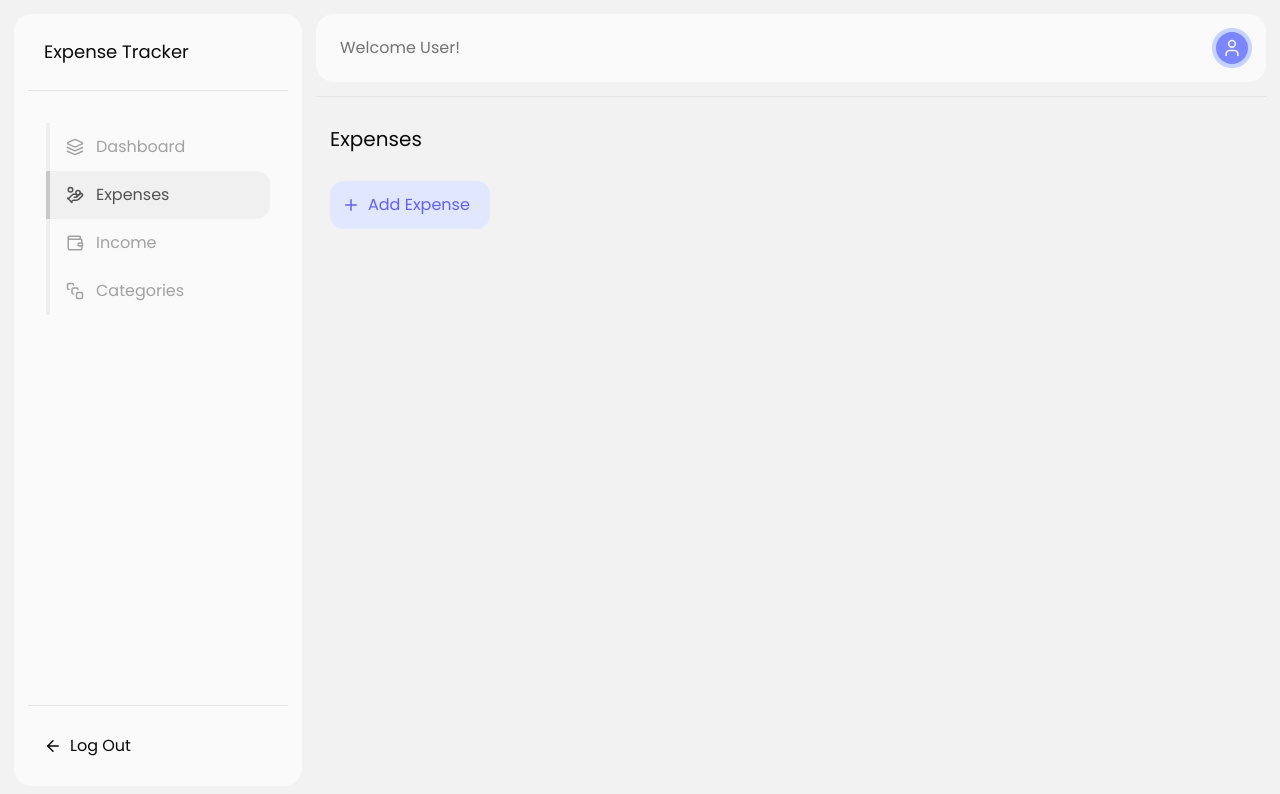
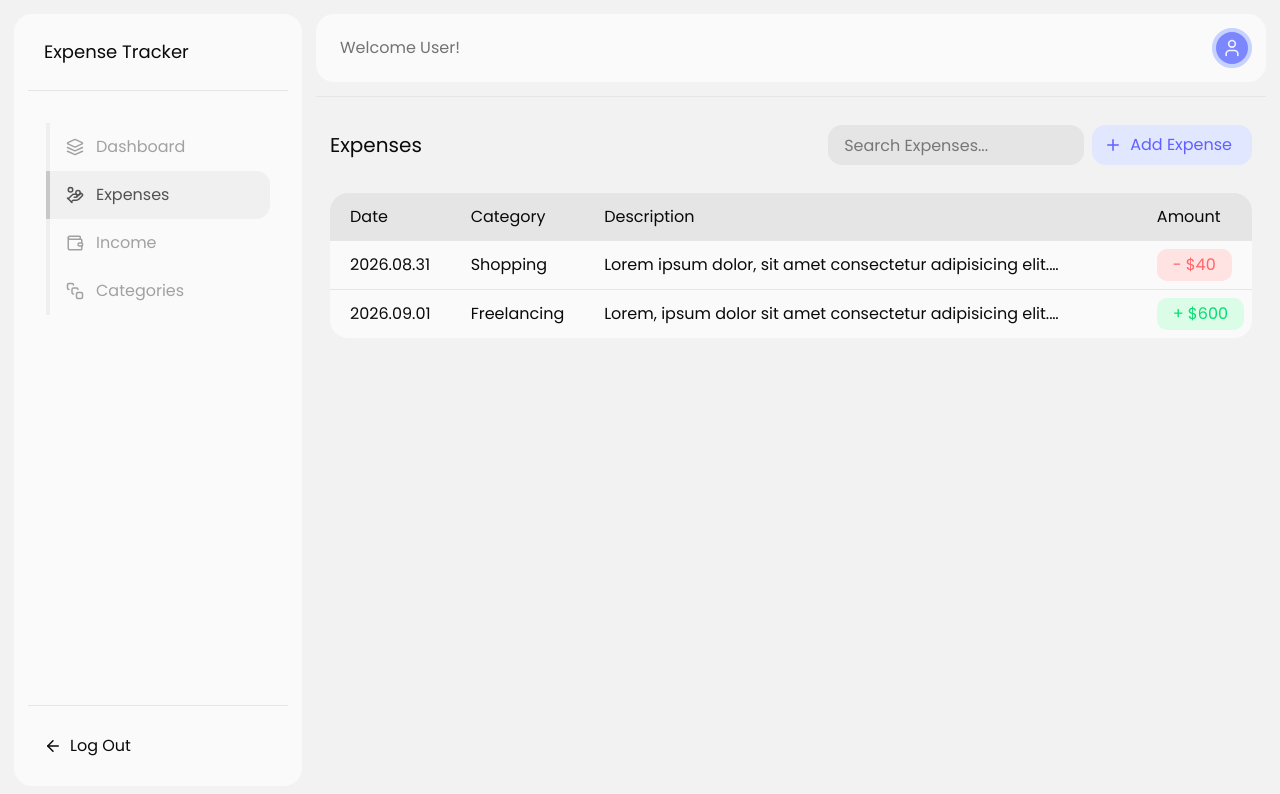
Before and after one commit to dahamdevtools/personal-expense-tracker, a Next.js app: page /expenses in a window 1280 px wide. Shown: the top 794 px of the page. Built offline with nearby package versions, Linux system fonts and the light colour scheme.

Commit message:
feat: enhance Expenses page with AddExpenseModal and search functionality

```diff
--- a/app/(dashboard)/expenses/page.tsx
+++ b/app/(dashboard)/expenses/page.tsx
@@ -1,13 +1,83 @@
+"use client";
+
+import AddExpenseModal from "@/components/addExpenseModal";
+import { useState } from "react";
 import { LuPlus } from "react-icons/lu";
 
 export default function Expenses() {
+  const [isAddExpenseModalOpen, setIsAddExpenseModalOpen] = useState(false);
+
   return (
     <div className="w-full flex flex-col gap-7 p-3.5 pt-7">
-      <h1 className="text-xl">Expenses</h1>
-      <button className="w-fit h-12 px-3 gap-2 pe-5 flex items-center rounded-xl text-indigo-500 bg-indigo-100">
-        <LuPlus className="text-lg" />
-        <span>Add Expense</span>
-      </button>
+      <div className="w-full h-fit flex flex-wrap items-center justify-between gap-4">
+        <h1 className="text-xl">Expenses</h1>
+        <div className="w-fit h-fit flex flex-wrap items-center gap-2">
+          <input
+            type="text"
+            spellCheck="false"
+            placeholder="Search Expenses..."
+            className="w-full sm:max-w-64 h-10 rounded-xl px-4 truncate bg-neutral-200"
+          />
+          <button
+            onClick={() => setIsAddExpenseModalOpen(true)}
+            className="w-fit h-10 px-3 gap-2 pe-5 flex items-center rounded-xl text-indigo-500 bg-indigo-100"
+          >
+            <LuPlus className="text-lg" />
+            <span>Add Expense</span>
+          </button>
+        </div>
+      </div>
+
+      <table className="bg-neutral-50 rounded-2xl overflow-hidden">
+        <thead>
+          <tr className="bg-neutral-200">
+            <th className="font-normal text-start p-3 px-5">Date</th>
+            <th className="font-normal text-start p-3 px-5">Category</th>
+            <th className="font-normal text-start p-3 px-5">Description</th>
+            <th className="font-normal text-start p-3 px-5">Amount</th>
+          </tr>
+        </thead>
+        <tbody className="divide-y divide-neutral-200">
+          <tr>
+            <td className="p-3 px-5">2026.08.31</td>
+            <td className="p-3 px-5">Shopping</td>
+            <td className="p-3 px-5">
+              <p className="text-ellipsis line-clamp-1">
+                Lorem ipsum dolor, sit amet consectetur adipisicing elit.
+                Aspernatur, ab.
+              </p>
+            </td>
+            <td className="p-2 ps-5">
+              <span className="w-fit h-fit flex gap-1 flex-nowrap px-4 py-1 rounded-lg bg-red-100 text-red-400">
+                <span>-</span>
+                <span>$40</span>
+              </span>
+            </td>
+          </tr>
+          <tr>
+            <td className="p-3 px-5">2026.09.01</td>
+            <td className="p-3 px-5">Freelancing</td>
+            <td className="p-3 px-5">
+              <p className="text-ellipsis line-clamp-1">
+                Lorem, ipsum dolor sit amet consectetur adipisicing elit.
+                Excepturi delectus in soluta ullam repellat totam molestias
+                sapiente maiores facilis quasi voluptas id ex corporis deleniti
+                dolor provident eveniet, omnis quos?
+              </p>
+            </td>
+            <td className="p-2 ps-5">
+              <span className="w-fit h-fit flex gap-1 px-4 py-1 rounded-lg bg-green-100 text-green-400">
+                <span>+</span>
+                <span>$600</span>
+              </span>
+            </td>
+          </tr>
+        </tbody>
+      </table>
+
+      {isAddExpenseModalOpen && (
+        <AddExpenseModal onClose={() => setIsAddExpenseModalOpen(false)} />
+      )}
     </div>
   );
 }
```
